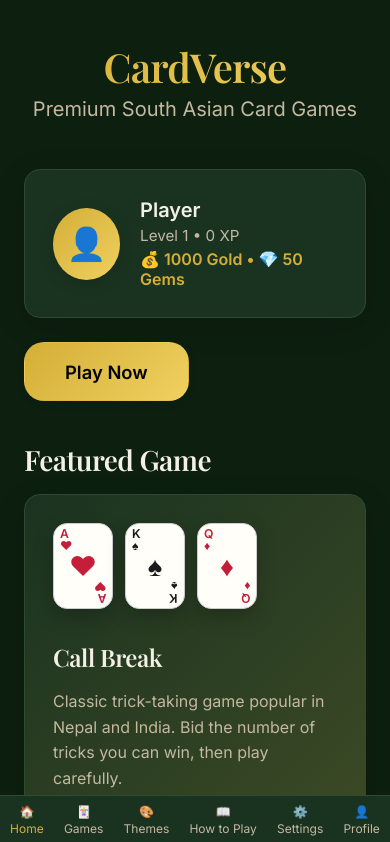
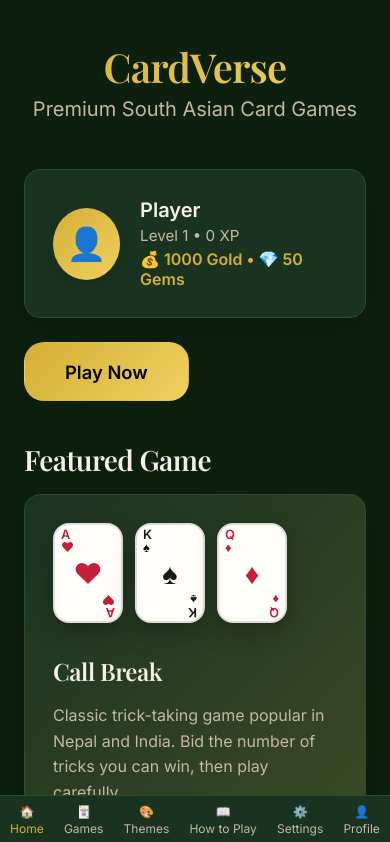
Before and after one commit to risingdragons7/taas_khelam, a React (Vite) app: page / in a window 390 px wide. Shown: the top 842 px of the page. Built offline with nearby package versions, Linux system fonts and the light colour scheme.

Commit message:
Make cards even larger and improve table feel

```diff
--- a/src/index.css
+++ b/src/index.css
@@ -78,26 +78,26 @@ button.primary:hover {
 }
 
 .playing-card {
-  width: 140px;
-  height: 200px;
-  border-radius: 14px;
+  width: 160px;
+  height: 230px;
+  border-radius: 16px;
   background: var(--cardBg);
-  border: 1px solid #ccc;
+  border: 2px solid #ddd;
   display: flex;
   flex-direction: column;
   align-items: center;
   justify-content: center;
   font-weight: 700;
-  font-size: 1.7rem;
+  font-size: 1.9rem;
   position: relative;
-  box-shadow: 0 8px 20px rgba(0,0,0,0.22), inset 0 1px 0 rgba(255,255,255,0.5);
+  box-shadow: 0 10px 24px rgba(0,0,0,0.25), inset 0 1px 0 rgba(255,255,255,0.5);
   user-select: none;
   transition: var(--transition);
 }
 
 .playing-card:hover {
-  transform: translateY(-10px) scale(1.02);
-  box-shadow: 0 14px 32px rgba(0,0,0,0.28);
+  transform: translateY(-12px) scale(1.03);
+  box-shadow: 0 16px 36px rgba(0,0,0,0.3);
 }
 
 .playing-card.red { color: #c41e3a; }
@@ -108,16 +108,16 @@ button.primary:hover {
   color: transparent;
 }
 
-@media (max-width: 1100px) {
-  .playing-card { width: 110px; height: 158px; font-size: 1.4rem; }
+@media (max-width: 1200px) {
+  .playing-card { width: 130px; height: 186px; font-size: 1.6rem; }
 }
 
-@media (max-width: 800px) {
-  .playing-card { width: 80px; height: 114px; font-size: 1.1rem; }
+@media (max-width: 900px) {
+  .playing-card { width: 100px; height: 144px; font-size: 1.3rem; }
 }
 
-@media (max-width: 600px) {
-  .playing-card { width: 60px; height: 86px; font-size: 0.95rem; }
+@media (max-width: 700px) {
+  .playing-card { width: 70px; height: 100px; font-size: 1rem; }
 }
 
 @media (prefers-reduced-motion: reduce) {
```
